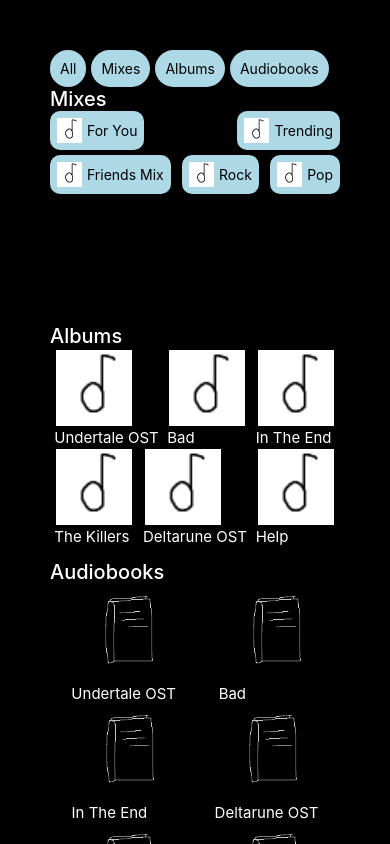
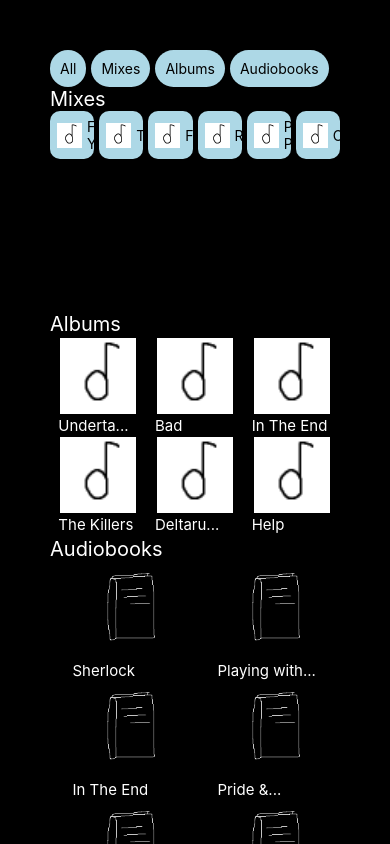
Before and after one commit to Obspogon/ALI_A1, a React Native app: screen / in a window 390 px wide. Built offline with nearby package versions, Linux system fonts and the light colour scheme.

Commit message:
truncate text

```diff
--- a/App.js
+++ b/App.js
@@ -18,29 +18,29 @@
 			<View style={styles.mixLayout}>
 				<MixComponent name="For You" />
 				<MixComponent name="Trending" />
-				<MixComponent name="Friends Mix" />
+				<MixComponent name="Friends" />
 				<MixComponent name="Rock" />
-				<MixComponent name="Pop" />
+				<MixComponent name="Pop Punk" />
+				<MixComponent name="OST" />
 			</View>
 			<Text style={[styles.text, styles.header]}>Albums</Text>
 			<View style={styles.albumLayout}>
-				<AlbumComponent name="Undertale OST" />
+				<AlbumComponent name="Underta..." />
 				<AlbumComponent name="Bad" />
 				<AlbumComponent name="In The End" />
 				<AlbumComponent name="The Killers" />
-				<AlbumComponent name="Deltarune OST" />
+				<AlbumComponent name="Deltaru..." />
 				<AlbumComponent name="Help" />
 			</View>
 			<Text style={[styles.text, styles.header]}>Audiobooks</Text>
 			<View style={styles.albumLayout}>
-				<AudiobookComponent name="Undertale OST" />
-				<AudiobookComponent name="Bad" />
+				<AudiobookComponent name="Sherlock" />
+				<AudiobookComponent name="Playing with..." />
 				<AudiobookComponent name="In The End" />
-				<AudiobookComponent name="Deltarune OST" />
-				<AudiobookComponent name="Deltarune OST" />
-				<AudiobookComponent name="Deltarune OST" />
+				<AudiobookComponent name="Pride &..." />
+				<AudiobookComponent name="What Happ..." />
+				<AudiobookComponent name="How to..." />
 			</View>
-
 			<StatusBar style="auto" />
 		</ScrollView>
 	);
@@ -57,7 +57,7 @@
 	},
 	header: {
 		fontSize: 20,
-		fontWeight: 500,
+		fontStyle: "bold",
 	},
 	text: { fontSize: 15, color: "#fff" },
 	menuBar: {
--- a/MixComponent.js
+++ b/MixComponent.js
@@ -11,6 +11,7 @@
 
 const styles = StyleSheet.create({
 	mixComponent: {
+		flex: 1,
 		flexDirection: "row",
 		flexWrap: "nowrap",
 		alignItems: "center",
```
